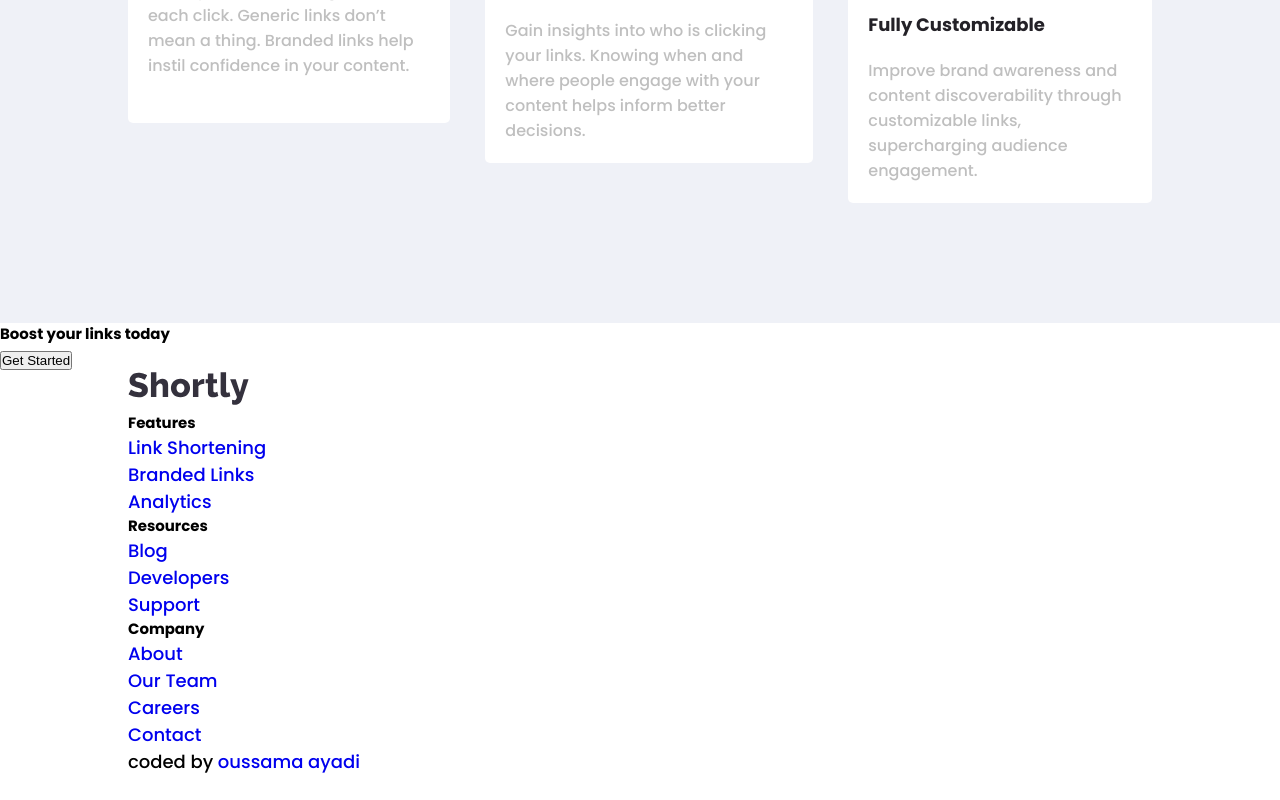
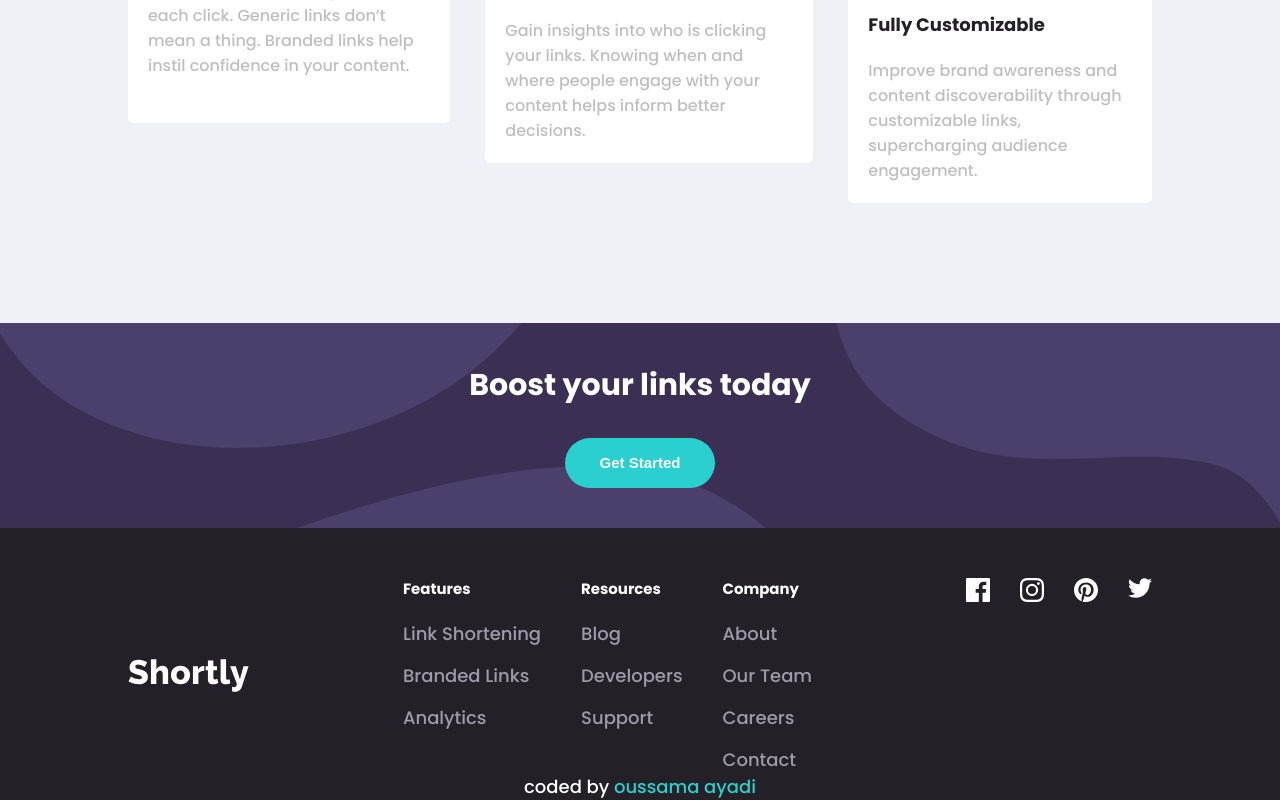
Before and after one commit to ayadi1/url-shortening-api-using-next-js, a Next.js app: page / in a window 1280 px wide. Shown: the part 1527-2327 px from the top of the page. Before the commit the page ends 2302 px from the top, so only its background shows below. Built offline with nearby package versions, Linux system fonts and the light colour scheme.

Commit message:
applay style to footer

```diff
--- a/components/Footer/index.js
+++ b/components/Footer/index.js
@@ -1,12 +1,16 @@
 import styles from "../../styles/footer.module.css";
 import Image from "next/image";
 import logo from "../../images/logo.svg";
+import facebookIcon from "../../images/icon-facebook.svg";
+import instagramIcon from "../../images/icon-instagram.svg";
+import pinrerestIcon from "../../images/icon-pinterest.svg";
+import twitterIcon from "../../images/icon-twitter.svg";
 export default function Footer() {
   return (
     <footer className={styles.footer}>
       <div className="container">
-        <Image alt="logo" src={logo} className={styles.logo} />
         <div className={styles.lists}>
+          <Image alt="logo" src={logo} className={styles.logo} />
           <ul className={styles.mainList}>
             <li>
               <h5>Features</h5>
@@ -54,6 +58,20 @@ export default function Footer() {
               </ul>
             </li>
           </ul>
+          <div className={styles.socialMediaIcons}>
+            <a href="https://www.facebook.com/ossama.ayadi.9">
+              <Image alt="facebookIcon" src={facebookIcon} />
+            </a>
+            <a href="https://www.instagram.com/hv.ew/">
+              <Image alt="instagramIcon" src={instagramIcon} />
+            </a>
+            <a href="#">
+              <Image alt="pinrerestIcon" src={pinrerestIcon} />
+            </a>
+            <a href="https://twitter.com/ayadioo">
+              <Image alt="twitterIcon" src={twitterIcon} />
+            </a>
+          </div>
         </div>
         <div className={styles.me}>
           coded by{" "}
--- a/components/Header/index.js
+++ b/components/Header/index.js
@@ -2,11 +2,9 @@ import styles from "../../styles/header.module.css";
 import Image from "next/image";
 import logo from "../../images/logo.svg";
 import illustrationWorking from "../../images/illustration-working.svg";
-import { useState } from "react";
 
 export default function Header() {
-  // const [showMenu, setShowMenu] = useState(false);
-  let showMenu = false;
+  let showMenu = true;
   const showHadeMenu = () => {
     const navMobile = document.getElementById("navMobile");
     if (showMenu) {
--- a/styles/BoostSection.module.css
+++ b/styles/BoostSection.module.css
@@ -1,6 +1,35 @@
 .BoostSection {
+  background-color: var(--Dark-Violet);
+  background-image: var(--desktop-form-bg);
+  padding: 40px;
+  display: flex;
+  flex-direction: column;
+  align-items: center;
+  gap: 30px;
 }
 .BoostSection h5 {
+  text-align: center;
+  color: #fff;
+  font-size: 30px;
+  font-weight: 700;
 }
 .BoostSection button {
+  border: none;
+  background-color: var(--Cyan);
+  color: #fff;
+  width: 150px;
+  height: 50px;
+  border-radius: 100px;
+  font-weight: 700;
+  font-size: 15px;
+  cursor: pointer;
 }
+.BoostSection button:hover {
+  background-color: hsl(180, 83%, 61%);
+}
+/* media style  */
+@media screen and (max-width: 790px) {
+  .BoostSection {
+    background-image: var(--mobile-form-bg);
+  }
+}
--- a/styles/footer.module.css
+++ b/styles/footer.module.css
@@ -1,22 +1,70 @@
 .footer {
+  background-color: var(--Very-Dark-Violet);
+  padding-top: 50px;
+}
+.lists {
+  display: flex;
+  justify-content: space-between;
+  align-items: center;
 }
 .logo {
+  filter: brightness(0) invert(1);
 }
 .mainList {
+  display: flex;
+  gap: 40px;
 }
-.mainList ul {
+
+.mainList > li > h5 {
+  color: #fff;
 }
-.mainList ul li {
+.mainList > li > ul {
+  margin-top: 20px;
+  display: flex;
+  flex-direction: column;
+  gap: 15px;
 }
-.mainList ul li h5 {
+
+.mainList > li > ul > li > a {
+  color: var(--Grayish-Violet);
 }
-.mainList ul li ul {
+.mainList > li > ul > li > a:hover {
+  color: var(--Cyan);
 }
-.mainList ul li ul li {
+.socialMediaIcons {
+  display: flex;
+  gap: 30px;
+  align-self: flex-start;
 }
-.mainList ul li ul li a {
+.socialMediaIcons a {
+  cursor: pointer;
 }
 .me {
+  text-align: center;
+  color: #fff;
 }
 .me a {
+  color: var(--Cyan);
 }
+
+/* media style start */
+@media screen and (max-width: 790px) {
+  .lists {
+    flex-direction: column;
+  }
+  .mainList {
+    flex-direction: column;
+    text-align: center;
+  }
+  .mainList > li > ul {
+    flex-direction: column;
+  }
+  .socialMediaIcons {
+    align-self: center;
+    margin-top: 30px;
+  }
+  .mainList > li > h5 {
+    margin-top: 15px;
+  }
+}
+/* media style end */
--- a/styles/main.module.css
+++ b/styles/main.module.css
@@ -152,6 +152,7 @@
   /* form style start */
   .form {
     padding: 30px;
+    background-image: var(--mobile-form-bg);
   }
   .inputs {
     flex-direction: column;
```
Also changed, not shown: 1 other file (tests, documents, lock files or other folders).
